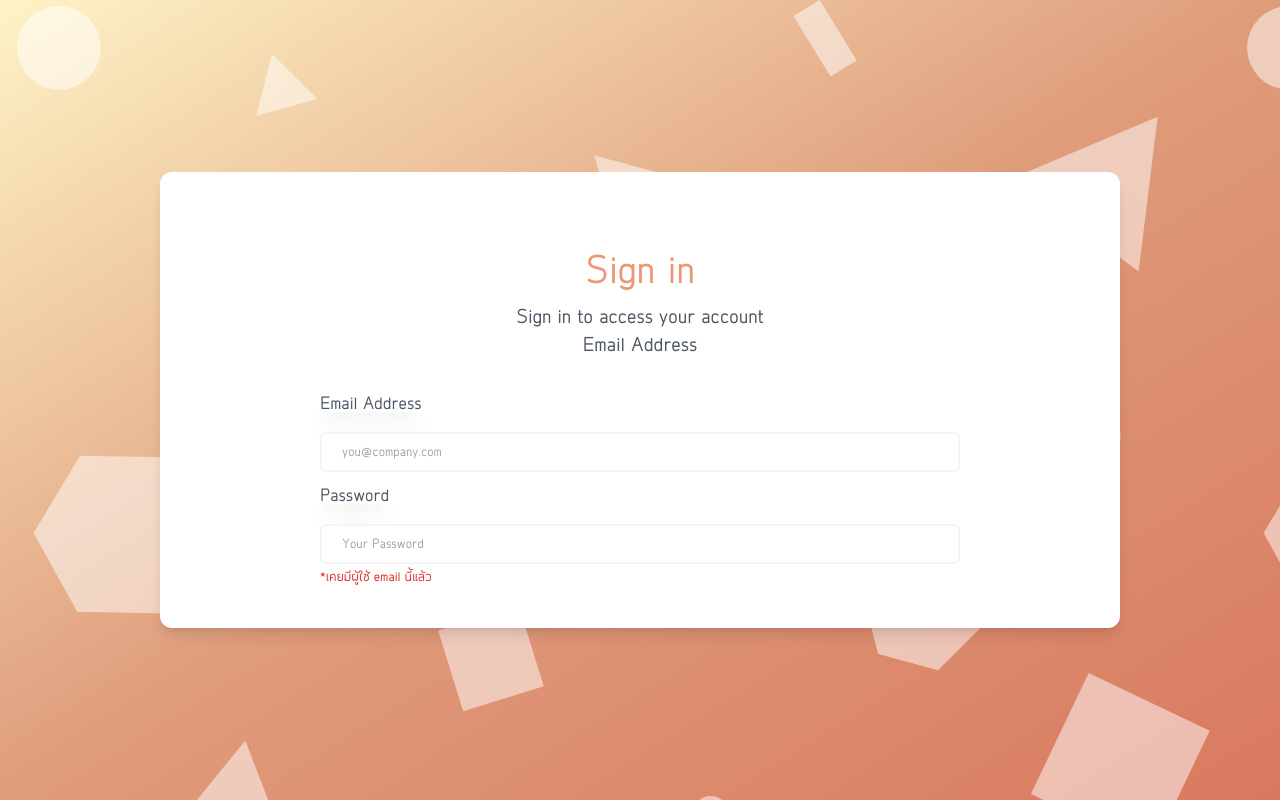
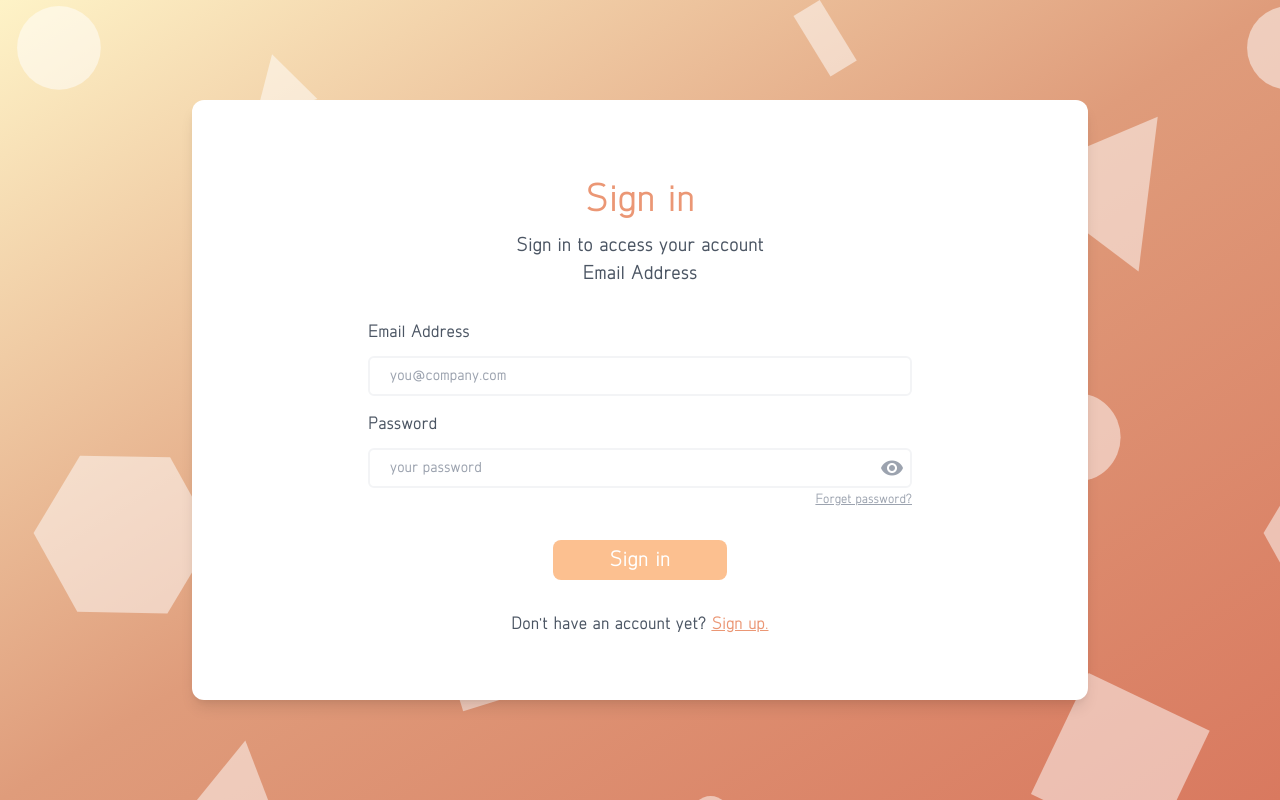
Before and after one commit to INT222-13-49-129/-INT222_Integrated_Project_Front-End, a Nuxt app: page /signin in a window 1280 px wide. Built offline with nearby package versions, Linux system fonts and the light colour scheme.

Commit message:
[Update] signin.vue

```diff
--- a/layouts/default.vue
+++ b/layouts/default.vue
@@ -1,7 +1,7 @@
 <template>
   <div class="w-full  h-full fixed" :style="cssProps" >
     <div class="w-full h-full bg-gray-300 bg-opacity-50 fixed overflow-scroll" :class="{ 'md:py-0 py-8 flex flex-col md:justify-center': isindex }">
-        <TheHeader :isindex="isindex"  :class="isindex ? 'md:px-16 mx-auto md:w-336 w-11/12 h-18 bg-white shadow-lg' : 'xl:px-16 md:px-4 min-w-max w-full h-18 bg-white shadow-lg fixed z-10'"/>
+        <TheHeader :isindex="isindex"  :class="isindex ? 'md:px-16 mx-auto md:w-336 w-11/12 h-20 bg-white shadow-lg' : 'xl:px-16 md:px-4 min-w-max w-full h-20 bg-white shadow-lg fixed z-10'"/>
         <Nuxt />
     </div>
   </div>
--- a/nuxt.config.js
+++ b/nuxt.config.js
@@ -4,7 +4,7 @@ export default {
   },
   // Global page headers: https://go.nuxtjs.dev/config-head
   head: {
-    title: 'cfan-int222',
+    title: 'CFAN INT222 Integrated Project',
     htmlAttrs: {
       lang: 'en'
     },
@@ -15,7 +15,7 @@ export default {
       { name: 'format-detection', content: 'telephone=no' }
     ],
     link: [
-      { rel: 'icon', type: 'image/x-icon', href: '/favicon.ico' },
+      { rel: 'icon', type: 'image/x-icon', href: '/logo.svg' },
       {
         rel: "stylesheet",
         href: "https://fonts.googleapis.com/icon?family=Material+Icons",
--- a/pages/signin.vue
+++ b/pages/signin.vue
@@ -1,35 +1,60 @@
 <template>
-  <div class="flex flex-col justify-center item-center w-full h-full text-gray-600  ">
+  <div class="flex flex-col justify-center item-center w-full h-full text-gray-600">
     <div
-      class="mx-auto md:w-240 w-11/12 h-auto pb-10 bg-white  from-white to-gray-200 shadow-lg rounded-xl text-center">
+      class="mx-auto md:w-224 w-11/12 h-auto pb-10 bg-white from-white to-gray-200 shadow-lg rounded-xl text-center"
+    >
       <div>
-        <p class=" md:text-4xl text-2xl font-bold text-lightorange md:pt-20 pt-10 pb-3 ">Sign in</p>
-        <p class="md:text-lg text-sm"> Sign in to access your account <br />Email Address</p>
-        <div class="mt-8 mx-10 md:mx-40 text-left text-sm md:text-base">
-          <label class="shadow-xl mb-2 " for="name">Email Address</label>
+        <p class="md:text-4xl text-2xl font-bold text-lightorange md:pt-20 pt-10 pb-3">Sign in</p>
+        <p class="md:text-lg text-sm">
+          Sign in to access your account
+          <br />Email Address
+        </p>
+        <form>
+          <div class="mt-8 mx-10 md:mx-44 text-left text-sm md:text-base">
+            <label class="mb-1" for="email">Email Address</label>
             <br />
             <input
-            class="rounded-md border-2 border-gray-100 w-full md:h-10 h-8 font-thin text-xs md:pl-5 pl-2 md:mt-4 mt-1"
-            placeholder="you@company.com" />
+              id="email"
+              type="email"
+              class="rounded-md border-2 border-gray-100 w-full md:h-10 h-8 font-thin text-sm md:pl-5 pl-2 md:mt-3 mt-1"
+              placeholder="you@company.com"
+            />
             <br />
-          <span v-if="false" class="text-red-600 text-xs font-thin" >*เคยมีผู้ใช้ email นี้แล้ว</span>
+            <span v-if="false" class="text-red-600 text-xs font-thin">*เคยมีผู้ใช้ email นี้แล้ว</span>
           </div>
-        <div class="mt-3 mx-10 md:mx-40 text-left text-sm md:text-base">
-          <label class="shadow-xl mb-2 " for="name">Password</label>
+          <div class="mt-4 mx-10 md:mx-44 text-left text-sm md:text-base">
+            <label class="mb-1" for="password">Password</label>
             <br />
+            <div class="relative min-w-min">
+              <span class="material-icons absolute md:top-5 top-2 right-2 cursor-pointer text-gray-400" @click="showpass =! showpass" >{{showpass ? 'visibility' : 'visibility_off'}}</span>
               <input
-            class="rounded-md border-2 border-gray-100 w-full md:h-10 h-8 font-thin text-xs md:pl-5 pl-2 md:mt-4 mt-1"
-            placeholder="Your Password" type="password" />
+                id="password"
+                class="rounded-md border-2 border-gray-100 w-full md:h-10 h-8 font-thin text-sm md:pl-5 pl-2 md:mt-3 mt-1"
+                placeholder="your password"
+                :type="showpass ? 'password' : 'text'"
+              />
               <br />
-          <span class="text-red-600 text-xs font-thin">*เคยมีผู้ใช้ email นี้แล้ว</span>
             </div>
+            <div class="flex flex-row-reverse justify-between mt-1">
+            <span class="text-gray-400 text-xs font-thin underline cursor-pointer">Forget password?</span>
+            <span v-if="false" class="text-red-600 text-xs font-thin">*password ไม่ถูกต้อง</span>
+          </div>
+          </div>
+          <button type="submit" class="mx-auto md:mt-8 mt-4 md:px-14 w-3/6 md:w-auto py-1.5 md:text-xl text-base rounded-lg text-white bg-brightsalmon ">Sign in</button>
+        </form>
+        <div class="md:mt-8 md:mb-6 mt-6 md:text-base text-sm">Don't have an account yet? <NuxtLink to="/" class="underline text-lightorange">Sign up.</NuxtLink></div>
       </div>
     </div>
   </div>
 </template>
 <script>
 export default {
-    layout: 'signinbg'
+  layout: 'signinbg',
+  data() {
+    return {
+      showpass: true
+    };
+  },
 }
 
 </script>
--- a/tailwind.config.js
+++ b/tailwind.config.js
@@ -6,6 +6,7 @@ module.exports = {
       colors:{
         salmon: '#d9795f',
         lightsalmon: '#df9C7b',
+        brightsalmon: '#fcc090',
         tomato: '#f08080',
         lightorange:'#eb9775',
        },
```
Also changed, not shown: static/logo.svg (added), 1 other file (tests, documents, lock files or other folders). Lines whose indentation alone changed are shown as unchanged.
